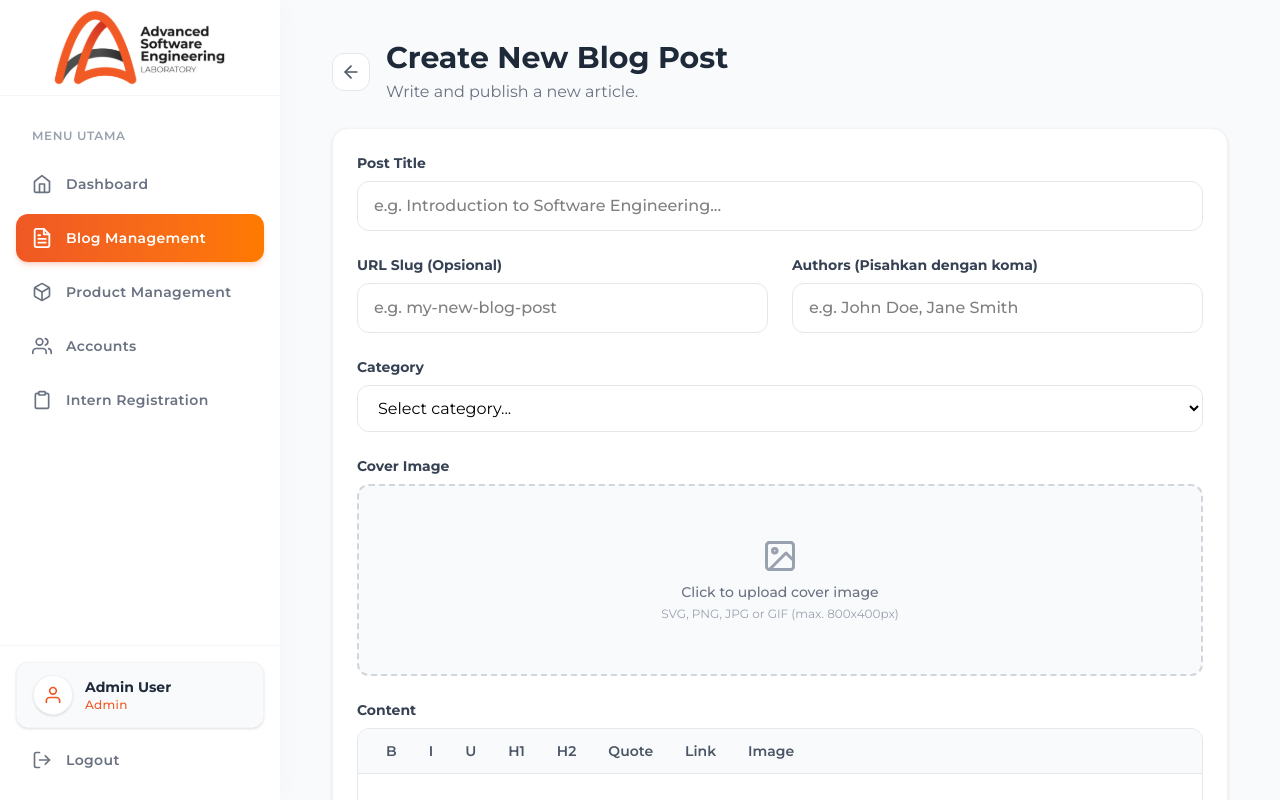
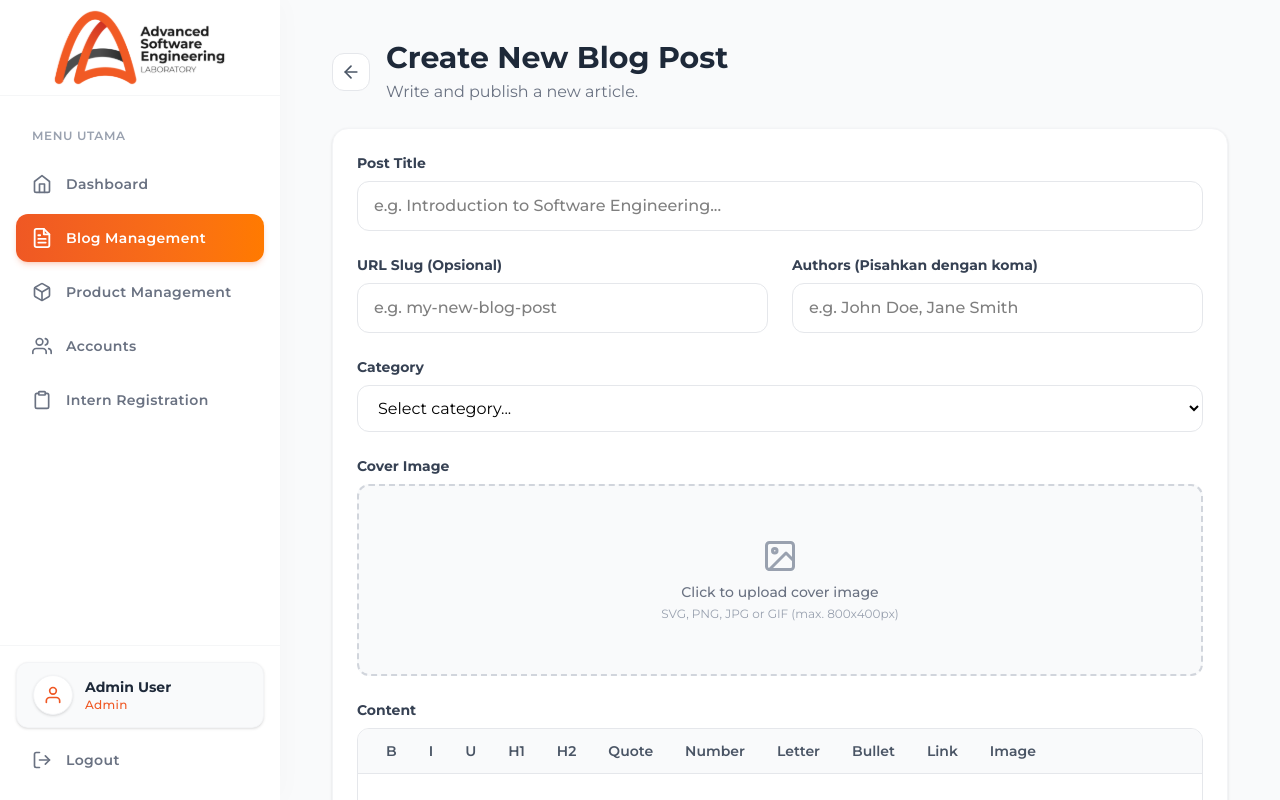
Before and after one commit to MoCheeseKy/advance-software-engineering-labolatory-website, a Next.js app: page /admin/blog/create in a window 1280 px wide. Shown: the top 800 px of the page. Built offline with nearby package versions, Linux system fonts and the light colour scheme; no server answers.

Commit message:
Fix: Quotes bug and add List

```diff
--- a/src/app/(admin)/admin/blog/create/page.tsx
+++ b/src/app/(admin)/admin/blog/create/page.tsx
@@ -10,7 +10,6 @@ export default function CreateBlogPage() {
   const [title, setTitle] = useState('');
   const [category, setCategory] = useState('');
 
-  // State baru untuk Authors dan URL Slug
   const [authors, setAuthors] = useState('');
   const [url, setUrl] = useState('');
   const [content, setContent] = useState('');
@@ -45,6 +44,25 @@ export default function CreateBlogPage() {
     handleEditorInput();
   };
 
+  // Fungsi khusus untuk mengatur atribut type pada <ol> untuk List Huruf
+  const setListType = (typeValue: string | null) => {
+    const sel = window.getSelection();
+    if (!sel || sel.rangeCount === 0) return;
+    let node: Node | null = sel.anchorNode;
+    while (node && node !== editorRef.current) {
+      if (node.nodeName === 'OL') {
+        if (typeValue) {
+          (node as HTMLOListElement).type = typeValue;
+        } else {
+          (node as HTMLOListElement).removeAttribute('type');
+        }
+        break;
+      }
+      node = node.parentNode;
+    }
+    handleEditorInput();
+  };
+
   const handleFormat = (tool: string) => {
     switch (tool) {
       case 'B': execCommand('bold'); break;
@@ -52,7 +70,34 @@ export default function CreateBlogPage() {
       case 'U': execCommand('underline'); break;
       case 'H1': execCommand('formatBlock', 'H1'); break;
       case 'H2': execCommand('formatBlock', 'H2'); break;
-      case 'Quote': execCommand('formatBlock', 'BLOCKQUOTE'); break;
+      case 'Quote':
+        // Logika Toggle untuk Quote
+        const sel = window.getSelection();
+        let isQuote = false;
+        if (sel && sel.rangeCount > 0) {
+          let node = sel.anchorNode;
+          while (node && node !== editorRef.current) {
+            if (node.nodeName === 'BLOCKQUOTE') {
+              isQuote = true;
+              break;
+            }
+            node = node.parentNode;
+          }
+        }
+        // Jika sedang di dalam quote, kembalikan ke tulisan normal (DIV). Jika tidak, jadikan BLOCKQUOTE
+        execCommand('formatBlock', isQuote ? 'DIV' : 'BLOCKQUOTE');
+        break;
+      case 'Number':
+        execCommand('insertOrderedList');
+        setListType(null); // Pastikan tidak ada atribut huruf
+        break;
+      case 'Letter':
+        execCommand('insertOrderedList');
+        setListType('A'); // Berikan tipe A agar menjadi A, B, C
+        break;
+      case 'Bullet':
+        execCommand('insertUnorderedList');
+        break;
       case 'Link':
         const promptUrl = window.prompt('Masukkan URL Link (contoh: https://google.com):');
         if (promptUrl) execCommand('createLink', promptUrl);
@@ -112,17 +157,14 @@ export default function CreateBlogPage() {
     }
 
     try {
-      // Format authors: pisahkan dengan koma, hilangkan spasi kosong
       const formattedAuthors = authors.split(',').map(a => a.trim()).filter(a => a);
-
-      // Jika url kosong, otomatis buat slug dari title
       const formattedUrl = url || title.toLowerCase().trim().replace(/[^a-z0-9]+/g, '-');
 
       await UploadBlog({
         file: imageFile,
         title: title,
         url: formattedUrl,
-        authors: formattedAuthors.length > 0 ? formattedAuthors : ["Admin"], // Fallback ke "Admin" jika kosong
+        authors: formattedAuthors.length > 0 ? formattedAuthors : ["Admin"],
         texts: [content]
       });
 
@@ -243,7 +285,8 @@ export default function CreateBlogPage() {
 
               {/* Toolbar */}
               <div className="bg-gray-50 border-b border-gray-200 px-4 py-2 flex gap-2 overflow-x-auto">
-                {['B', 'I', 'U', 'H1', 'H2', 'Quote', 'Link', 'Image'].map(tool => (
+                {/* Tambahkan tombol Number, Letter, dan Bullet di sini */}
+                {['B', 'I', 'U', 'H1', 'H2', 'Quote', 'Number', 'Letter', 'Bullet', 'Link', 'Image'].map(tool => (
                   <button
                     key={tool}
                     type="button"
@@ -251,7 +294,7 @@ export default function CreateBlogPage() {
                       e.preventDefault();
                       handleFormat(tool);
                     }}
-                    className="px-3 py-1 text-sm font-semibold text-gray-600 hover:bg-gray-200 rounded transition-colors"
+                    className="px-3 py-1 text-sm font-semibold text-gray-600 hover:bg-gray-200 rounded transition-colors whitespace-nowrap"
                   >
                     {tool}
                   </button>
@@ -270,13 +313,18 @@ export default function CreateBlogPage() {
                 ref={editorRef}
                 contentEditable
                 onInput={handleEditorInput}
+                // Tambahkan styling CSS Tailwind untuk List di dalam Editor
                 className="w-full h-96 p-4 focus:outline-none overflow-y-auto text-black bg-white
                 [&_b]:font-bold [&_i]:italic [&_u]:underline
                 [&_h1]:text-3xl [&_h1]:font-bold [&_h1]:mb-4 [&_h1]:mt-2
                 [&_h2]:text-2xl [&_h2]:font-bold [&_h2]:mb-3 [&_h2]:mt-2
                 [&_blockquote]:border-l-4 [&_blockquote]:border-gray-400 [&_blockquote]:pl-4 [&_blockquote]:italic [&_blockquote]:my-4 [&_blockquote]:text-gray-600
                 [&_a]:text-blue-600 [&_a]:underline
-                [&_img]:max-w-full [&_img]:rounded-lg [&_img]:my-4"
+                [&_img]:max-w-full [&_img]:rounded-lg [&_img]:my-4
+                [&_ul]:list-disc [&_ul]:ml-6 [&_ul]:my-2
+                [&_ol]:list-decimal [&_ol]:ml-6 [&_ol]:my-2
+                [&_ol[type=A]]:list-[upper-alpha]
+                [&_li]:mb-1"
               />
             </div>
           </div>
--- a/src/app/(admin)/admin/blog/edit/[id]/page.tsx
+++ b/src/app/(admin)/admin/blog/edit/[id]/page.tsx
@@ -99,6 +99,23 @@ export default function EditBlogPage() {
     document.execCommand(command, false, value);
   };
 
+  const setListType = (typeValue: string | null) => {
+    const sel = window.getSelection();
+    if (!sel || sel.rangeCount === 0) return;
+    let node: Node | null = sel.anchorNode;
+    while (node && node !== editorRef.current) {
+      if (node.nodeName === 'OL') {
+        if (typeValue) {
+          (node as HTMLOListElement).type = typeValue;
+        } else {
+          (node as HTMLOListElement).removeAttribute('type');
+        }
+        break;
+      }
+      node = node.parentNode;
+    }
+  };
+
   const handleFormat = (tool: string) => {
     switch (tool) {
       case 'B': execCommand('bold'); break;
@@ -106,7 +123,32 @@ export default function EditBlogPage() {
       case 'U': execCommand('underline'); break;
       case 'H1': execCommand('formatBlock', 'H1'); break;
       case 'H2': execCommand('formatBlock', 'H2'); break;
-      case 'Quote': execCommand('formatBlock', 'BLOCKQUOTE'); break;
+      case 'Quote':
+        const sel = window.getSelection();
+        let isQuote = false;
+        if (sel && sel.rangeCount > 0) {
+          let node = sel.anchorNode;
+          while (node && node !== editorRef.current) {
+            if (node.nodeName === 'BLOCKQUOTE') {
+              isQuote = true;
+              break;
+            }
+            node = node.parentNode;
+          }
+        }
+        execCommand('formatBlock', isQuote ? 'DIV' : 'BLOCKQUOTE');
+        break;
+      case 'Number':
+        execCommand('insertOrderedList');
+        setListType(null);
+        break;
+      case 'Letter':
+        execCommand('insertOrderedList');
+        setListType('A');
+        break;
+      case 'Bullet':
+        execCommand('insertUnorderedList');
+        break;
       case 'Link':
         const url = window.prompt('Masukkan URL Link (contoh: https://google.com):');
         if (url) execCommand('createLink', url);
@@ -150,10 +192,8 @@ export default function EditBlogPage() {
       const formattedAuthors = editAuthors.split(',').map(a => a.trim()).filter(a => a);
       const formattedUrl = editUrl || editTitle.toLowerCase().trim().replace(/[^a-z0-9]+/g, '-');
 
-      // Tentukan apakah kita menyimpan gambar yang lama atau menggantinya
       const isKeepingOldImage = !editImageFile;
 
-      // Panggil fungsi UpdateBlog
       await UpdateBlog({
         blogId: blogId,
         file: editImageFile,
@@ -281,7 +321,7 @@ export default function EditBlogPage() {
             <label className="block text-sm font-bold text-gray-700 mb-2">Content</label>
             <div className="border border-gray-200 rounded-xl overflow-hidden">
               <div className="bg-gray-50 border-b border-gray-200 px-4 py-2 flex gap-2 overflow-x-auto">
-                {['B', 'I', 'U', 'H1', 'H2', 'Quote', 'Link', 'Image'].map(tool => (
+                {['B', 'I', 'U', 'H1', 'H2', 'Quote', 'Number', 'Letter', 'Bullet', 'Link', 'Image'].map(tool => (
                   <button
                     key={tool}
                     type="button"
@@ -289,7 +329,7 @@ export default function EditBlogPage() {
                       e.preventDefault();
                       handleFormat(tool);
                     }}
-                    className="px-3 py-1 text-sm font-semibold text-gray-600 hover:bg-gray-200 rounded transition-colors"
+                    className="px-3 py-1 text-sm font-semibold text-gray-600 hover:bg-gray-200 rounded transition-colors whitespace-nowrap"
                   >
                     {tool}
                   </button>
@@ -315,7 +355,11 @@ export default function EditBlogPage() {
                 [&_h2]:text-2xl [&_h2]:font-bold [&_h2]:mb-3 [&_h2]:mt-2
                 [&_blockquote]:border-l-4 [&_blockquote]:border-gray-400 [&_blockquote]:pl-4 [&_blockquote]:italic [&_blockquote]:my-4 [&_blockquote]:text-gray-600
                 [&_a]:text-blue-600 [&_a]:underline
-                [&_img]:max-w-full [&_img]:rounded-lg [&_img]:my-4"
+                [&_img]:max-w-full [&_img]:rounded-lg [&_img]:my-4
+                [&_ul]:list-disc [&_ul]:ml-6 [&_ul]:my-2
+                [&_ol]:list-decimal [&_ol]:ml-6 [&_ol]:my-2
+                [&_ol[type=A]]:list-[upper-alpha]
+                [&_li]:mb-1"
               />
             </div>
           </div>
```
